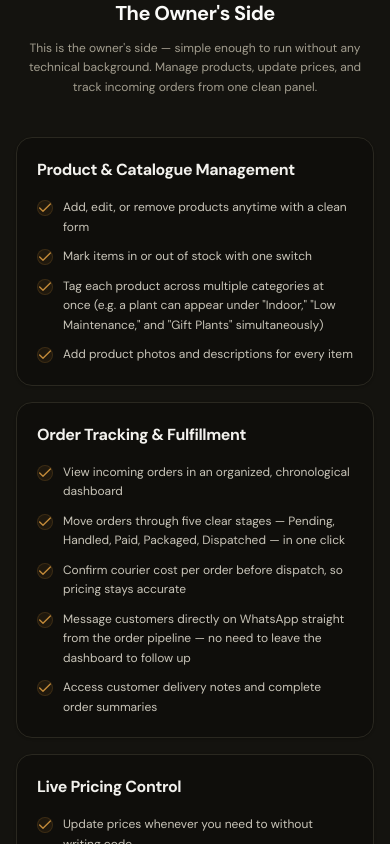
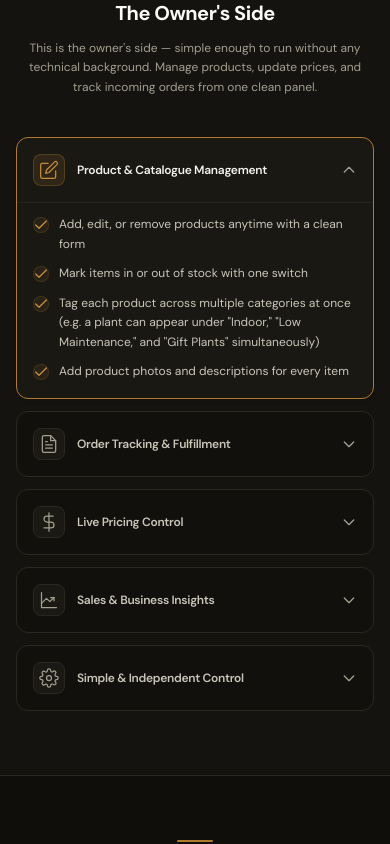
Before and after one commit to elo0008/synera-haritham-garden, a Next.js app: page / in a window 390 px wide. Shown: the part 4740-5584 px from the top of the page. Built offline with nearby package versions, Linux system fonts and the light colour scheme.

Commit message:
Implement two-column master/detail layout for Owner's Side with mobile accordion

```diff
--- a/app/page.tsx
+++ b/app/page.tsx
@@ -330,6 +330,7 @@ const adminFeatureGroups: AdminFeatureGroup[] = [
 /* ─── Main Pitch Page Component ─── */
 export default function Home() {
   const [activeStep, setActiveStep] = useState(0);
+  const [activeAdminFeature, setActiveAdminFeature] = useState(0);
   const [mobileMenuOpen, setMobileMenuOpen] = useState(false);
 
   // WhatsApp Sandbox State
@@ -965,23 +966,81 @@ export default function Home() {
               </p>
             </AnimatedSection>
 
-            {/* 5 Two-Column Card Rows */}
-            <div className="mt-10 space-y-4 sm:space-y-5">
-              {adminFeatureGroups.map((group, i) => (
-                <AnimatedSection key={i} delay={80 + i * 50}>
-                  <div className="rounded-2xl bg-neutral-950 border border-neutral-800 p-5 sm:p-6 md:p-7 shadow-sm">
-                    <div className="grid grid-cols-1 md:grid-cols-3 gap-4 md:gap-8 items-start">
-                      {/* Left column: Heading only */}
-                      <div className="md:col-span-1">
+            {/* Owner's Side: Master/Detail Layout (Desktop) & Accordion (Mobile) */}
+            <div className="mt-10">
+              {/* Desktop & Tablet: Two-Column Master/Detail Layout */}
+              <div className="hidden md:grid md:grid-cols-12 gap-6 items-start">
+                {/* Left Column: Vertical List of 5 Titles (Headings Only) */}
+                <div className="md:col-span-5 space-y-2.5">
+                  {adminFeatureGroups.map((group, i) => {
+                    const isActive = (activeAdminFeature >= 0 ? activeAdminFeature : 0) === i;
+                    return (
+                      <button
+                        key={i}
+                        type="button"
+                        onClick={() => setActiveAdminFeature(i)}
+                        className={`w-full text-left p-4 rounded-xl border transition-all cursor-pointer flex items-center justify-between gap-3 ${
+                          isActive
+                            ? "bg-neutral-900 border-brand-500 shadow-sm"
+                            : "bg-neutral-950/60 border-neutral-800 hover:bg-neutral-900/60 hover:border-neutral-700"
+                        }`}
+                      >
+                        <div className="flex items-center gap-3 min-w-0">
+                          <div
+                            className={`w-8 h-8 rounded-lg flex items-center justify-center shrink-0 text-sm transition-colors ${
+                              isActive
+                                ? "bg-brand-500/15 border border-brand-500/30 text-brand-400"
+                                : "bg-neutral-900 border border-neutral-800 text-neutral-400"
+                            }`}
+                          >
+                            {group.icon}
+                          </div>
+                          <span
+                            className={`text-xs sm:text-sm font-semibold tracking-tight transition-colors ${
+                              isActive ? "text-neutral-100 font-bold" : "text-neutral-400"
+                            }`}
+                          >
+                            {group.title}
+                          </span>
+                        </div>
+                        <div
+                          className={`w-2 h-2 rounded-full shrink-0 transition-colors ${
+                            isActive ? "bg-brand-400" : "bg-neutral-800"
+                          }`}
+                        />
+                      </button>
+                    );
+                  })}
+                </div>
+
+                {/* Right Column: Detail Panel for Selected Feature */}
+                <div className="md:col-span-7">
+                  {(() => {
+                    const activeIndex = activeAdminFeature >= 0 ? activeAdminFeature : 0;
+                    const activeGroup = adminFeatureGroups[activeIndex];
+                    return (
+                      <div className="rounded-2xl border border-neutral-800 bg-neutral-950 p-6 sm:p-8 min-h-[360px] shadow-sm flex flex-col justify-between">
+                        <div>
+                          <div className="flex items-center justify-between pb-4 mb-5 border-b border-neutral-800">
+                            <div className="flex items-center gap-3">
+                              <div className="w-9 h-9 rounded-xl bg-brand-500/10 border border-brand-500/20 flex items-center justify-center text-brand-400">
+                                {activeGroup.icon}
+                              </div>
                               <h3 className="text-base sm:text-lg font-bold text-neutral-100 tracking-tight">
-                          {group.title}
+                                {activeGroup.title}
                               </h3>
                             </div>
-                      {/* Right column: Bullet list */}
-                      <div className="md:col-span-2">
-                        <ul className="space-y-2.5 sm:space-y-3">
-                          {group.items.map((item, idx) => (
-                            <li key={idx} className="flex items-start gap-2.5 text-xs sm:text-sm text-neutral-300 leading-relaxed">
+                            <span className="text-[11px] font-mono text-neutral-500 uppercase tracking-wider">
+                              {activeIndex + 1} of {adminFeatureGroups.length}
+                            </span>
+                          </div>
+
+                          <ul className="space-y-3.5">
+                            {activeGroup.items.map((item, idx) => (
+                              <li
+                                key={idx}
+                                className="flex items-start gap-3 text-xs sm:text-sm text-neutral-300 leading-relaxed"
+                              >
                                 <span className="w-4 h-4 rounded-full bg-brand-500/10 border border-brand-500/20 text-brand-400 flex items-center justify-center shrink-0 mt-0.5">
                                   <IconCheck />
                                 </span>
@@ -990,10 +1049,91 @@ export default function Home() {
                             ))}
                           </ul>
                         </div>
+
+                        <div className="mt-8 pt-4 border-t border-neutral-800/80 flex items-center justify-between text-xs text-neutral-500">
+                          <span className="inline-flex items-center gap-1.5">
+                            <span className="w-1.5 h-1.5 rounded-full bg-brand-400" />
+                            Real-time owner dashboard
+                          </span>
+                          <span className="text-neutral-400 font-medium">Simple &amp; non-technical</span>
                         </div>
                       </div>
-                </AnimatedSection>
+                    );
+                  })()}
+                </div>
+              </div>
+
+              {/* Mobile: Accordion (Single Column Stack) */}
+              <div className="md:hidden space-y-3">
+                {adminFeatureGroups.map((group, i) => {
+                  const isOpen = activeAdminFeature === i;
+                  return (
+                    <div
+                      key={i}
+                      className={`rounded-xl border transition-all overflow-hidden ${
+                        isOpen
+                          ? "bg-neutral-900/90 border-brand-500 shadow-sm"
+                          : "bg-neutral-950/60 border-neutral-800"
+                      }`}
+                    >
+                      <button
+                        type="button"
+                        onClick={() => setActiveAdminFeature(isOpen ? -1 : i)}
+                        className="w-full text-left p-4 flex items-center justify-between gap-3 cursor-pointer"
+                        aria-expanded={isOpen}
+                      >
+                        <div className="flex items-center gap-3">
+                          <div
+                            className={`w-8 h-8 rounded-lg flex items-center justify-center text-sm ${
+                              isOpen
+                                ? "bg-brand-500/15 border border-brand-500/30 text-brand-400"
+                                : "bg-neutral-900 border border-neutral-800 text-neutral-400"
+                            }`}
+                          >
+                            {group.icon}
+                          </div>
+                          <span
+                            className={`text-xs sm:text-sm font-semibold tracking-tight ${
+                              isOpen ? "text-neutral-100 font-bold" : "text-neutral-300"
+                            }`}
+                          >
+                            {group.title}
+                          </span>
+                        </div>
+                        <svg
+                          className={`w-4 h-4 text-neutral-400 transition-transform duration-200 shrink-0 ${
+                            isOpen ? "rotate-180 text-brand-400" : ""
+                          }`}
+                          fill="none"
+                          viewBox="0 0 24 24"
+                          stroke="currentColor"
+                          strokeWidth={2}
+                        >
+                          <path strokeLinecap="round" strokeLinejoin="round" d="M19 9l-7 7-7-7" />
+                        </svg>
+                      </button>
+
+                      {isOpen && (
+                        <div className="px-4 pb-4 pt-1 border-t border-neutral-800/80">
+                          <ul className="space-y-2.5 mt-2">
+                            {group.items.map((item, idx) => (
+                              <li
+                                key={idx}
+                                className="flex items-start gap-2.5 text-xs text-neutral-300 leading-relaxed"
+                              >
+                                <span className="w-4 h-4 rounded-full bg-brand-500/10 border border-brand-500/20 text-brand-400 flex items-center justify-center shrink-0 mt-0.5">
+                                  <IconCheck />
+                                </span>
+                                <span>{item}</span>
+                              </li>
                             ))}
+                          </ul>
+                        </div>
+                      )}
+                    </div>
+                  );
+                })}
+              </div>
             </div>
           </div>
         </section>
```
Lines whose indentation alone changed are shown as unchanged.
